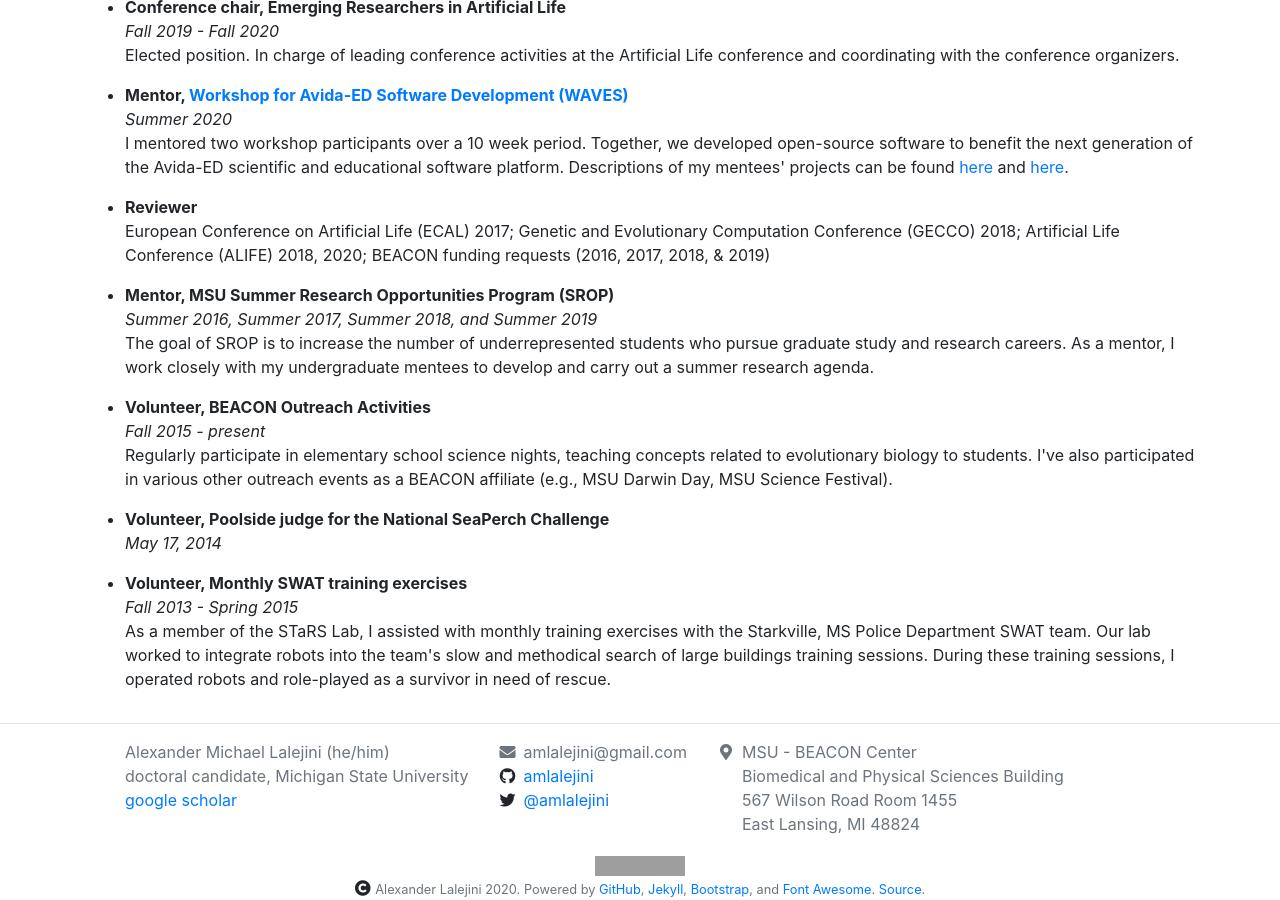
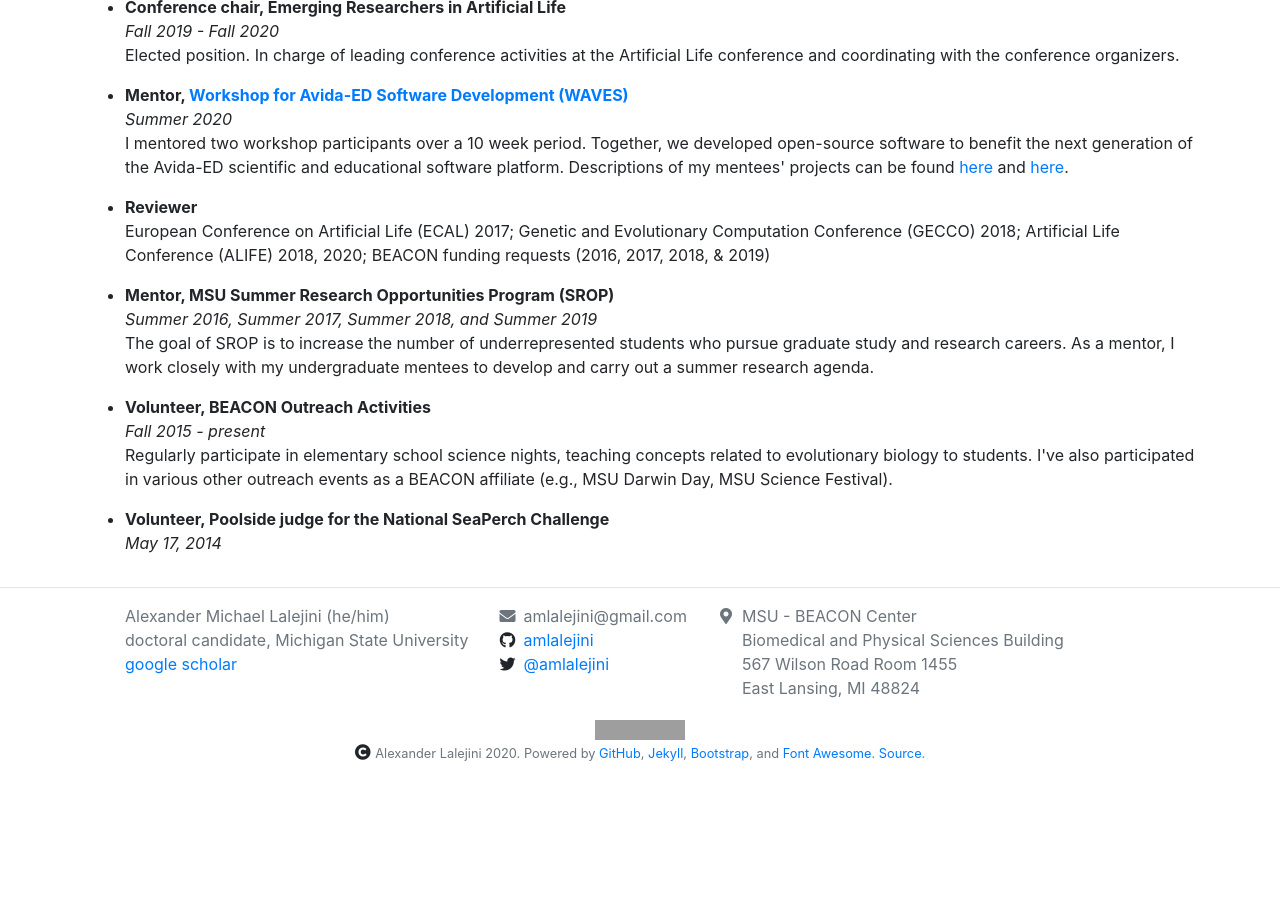
Before and after one commit to amlalejini/amlalejini.github.io, a Jekyll site: the page built from _pages/cv.md, in a window 1280 px wide and 900 px high, scrolled down 6669 px. Built offline with Jekyll 4.4.1, drawn with Linux system fonts in a browser that asks for light colours; nearby versions of some CDN libraries; after the commit the page ends 7433 px from its top, so only the background shows below that; grey boxes are pictures that could not be loaded.

Commit message:
remove old entry from service data

```diff
--- a/_data/cv_service.yml
+++ b/_data/cv_service.yml
@@ -1,14 +1,4 @@
 # cv_service.yml gives a listing of service/outreach experiences for my CV
-
-- service: Volunteer, Monthly SWAT training exercises
-  date: Fall 2013 - Spring 2015
-  year: 2013
-  description: |
-    As a member of the STaRS Lab, I assisted with monthly training exercises with
-    the Starkville, MS Police Department SWAT team. Our lab worked to integrate
-    robots into the team's slow and methodical search of large buildings training sessions.
-    During these training sessions, I operated robots and role-played as a survivor
-    in need of rescue.
 
 - service: Volunteer, Poolside judge for the National SeaPerch Challenge
   date: May 17, 2014
```
